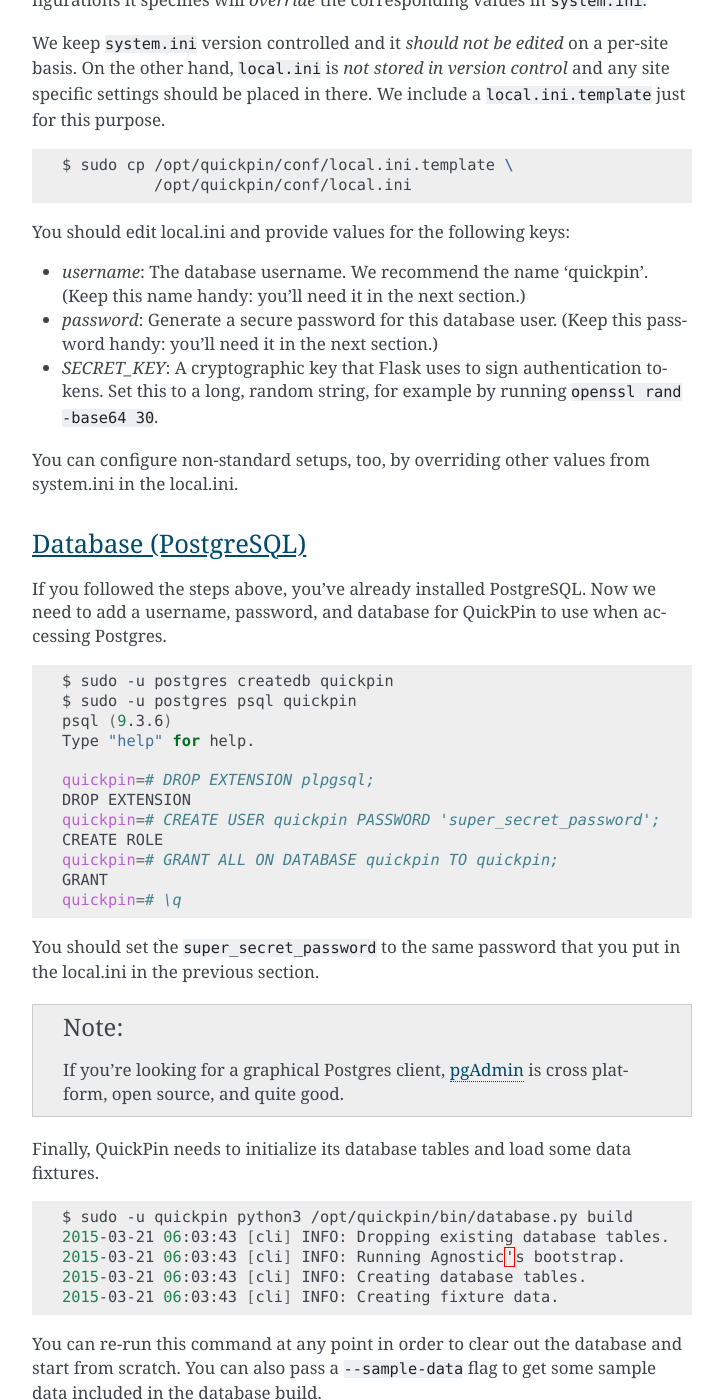
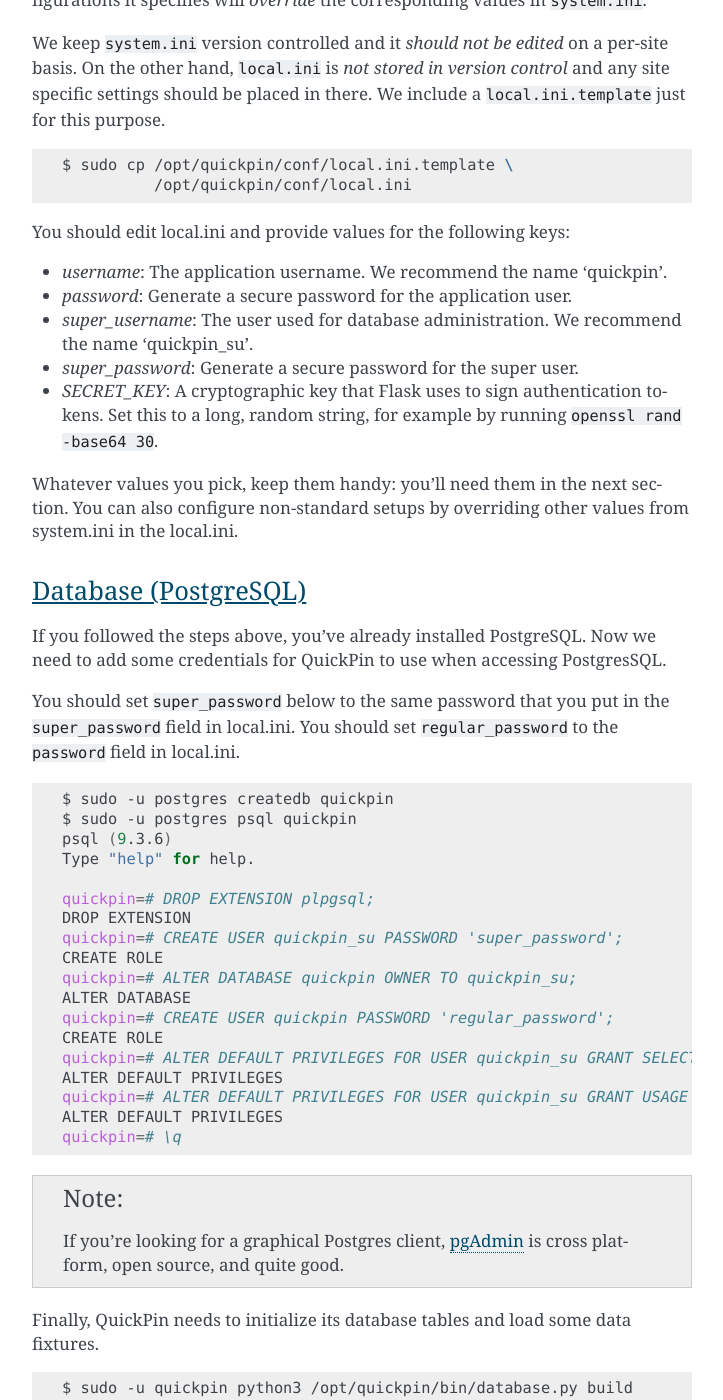
Before and after one commit to TeamHG-Memex/quickpin, a Sphinx documentation site: the page built from docs/installation.rst, in a window 1280 px wide and 1400 px high, scrolled down 5770 px. Shown: the whole window, without its empty margins (388-1111 px from the left). Built offline with Sphinx 7.4.7, drawn with Linux system fonts in a browser that asks for light colours; pages that are not in the unit, such as notebooks, are missing from menus.

Commit message:
Separate application DB account from admin DB account.
We have been running a single Postgres account for both administering
(building, dropping, migrating) the database as well as handling queries
from the application server. This approach turns out not to work well
with Agnostic migrations, so I added a separate pair of admin credentials
that can be used for building, dropping, and migrating. During installation,
the main application account will be given much lower privileges, which
is better for security anyway.

(Porting this feature from Avatar to QuickPin.)

```diff
--- a/docs/installation.rst
+++ b/docs/installation.rst
@@ -295,23 +295,28 @@
 
 You should edit local.ini and provide values for the following keys:
 
-- `username`: The database username. We recommend the name 'quickpin'. (Keep
-  this name handy: you'll need it in the next section.)
-- `password`: Generate a secure password for this database user. (Keep this
-  password handy: you'll need it in the next section.)
+- `username`: The application username. We recommend the name 'quickpin'.
+- `password`: Generate a secure password for the application user.
+- `super_username`: The user used for database administration. We recommend the
+  name 'quickpin_su'.
+- `super_password`: Generate a secure password for the super user.
 - `SECRET_KEY`: A cryptographic key that Flask uses to sign authentication
   tokens. Set this to a long, random string, for example by running ``openssl
   rand -base64 30``.
 
-You can configure non-standard setups, too, by overriding other values from
+Whatever values you pick, keep them handy: you'll need them in the next section.
+You can also configure non-standard setups by overriding other values from
 system.ini in the local.ini.
 
 Database (PostgreSQL)
 ---------------------
 
 If you followed the steps above, you've already installed PostgreSQL. Now we
-need to add a username, password, and database for QuickPin to use when
-accessing Postgres.
+need to add some credentials for QuickPin to use when accessing PostgresSQL.
+
+You should set ``super_password`` below to the same password that you put in the
+``super_password`` field in local.ini. You should set ``regular_password`` to
+the ``password`` field in local.ini.
 
 .. code:: bash
 
@@ -322,14 +327,17 @@
 
     quickpin=# DROP EXTENSION plpgsql;
     DROP EXTENSION
-    quickpin=# CREATE USER quickpin PASSWORD 'super_secret_password';
+    quickpin=# CREATE USER quickpin_su PASSWORD 'super_password';
     CREATE ROLE
-    quickpin=# GRANT ALL ON DATABASE quickpin TO quickpin;
-    GRANT
+    quickpin=# ALTER DATABASE quickpin OWNER TO quickpin_su;
+    ALTER DATABASE
+    quickpin=# CREATE USER quickpin PASSWORD 'regular_password';
+    CREATE ROLE
+    quickpin=# ALTER DEFAULT PRIVILEGES FOR USER quickpin_su GRANT SELECT, INSERT, UPDATE, DELETE ON TABLES TO quickpin;
+    ALTER DEFAULT PRIVILEGES
+    quickpin=# ALTER DEFAULT PRIVILEGES FOR USER quickpin_su GRANT USAGE ON SEQUENCES TO quickpin;
+    ALTER DEFAULT PRIVILEGES
     quickpin=# \q
-
-You should set the ``super_secret_password`` to the same password that you put
-in the local.ini in the previous section.
 
 .. note::
 
```
Also changed, not shown: 6 other files.
